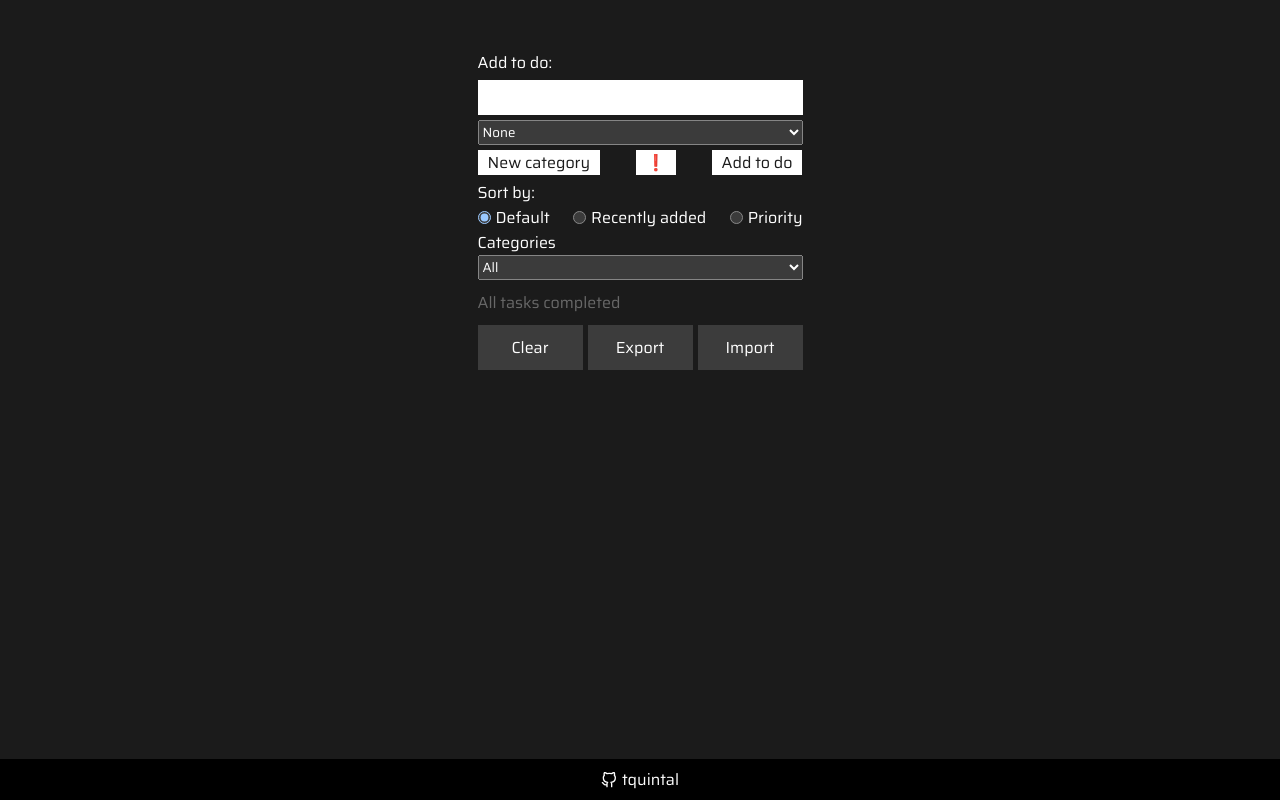
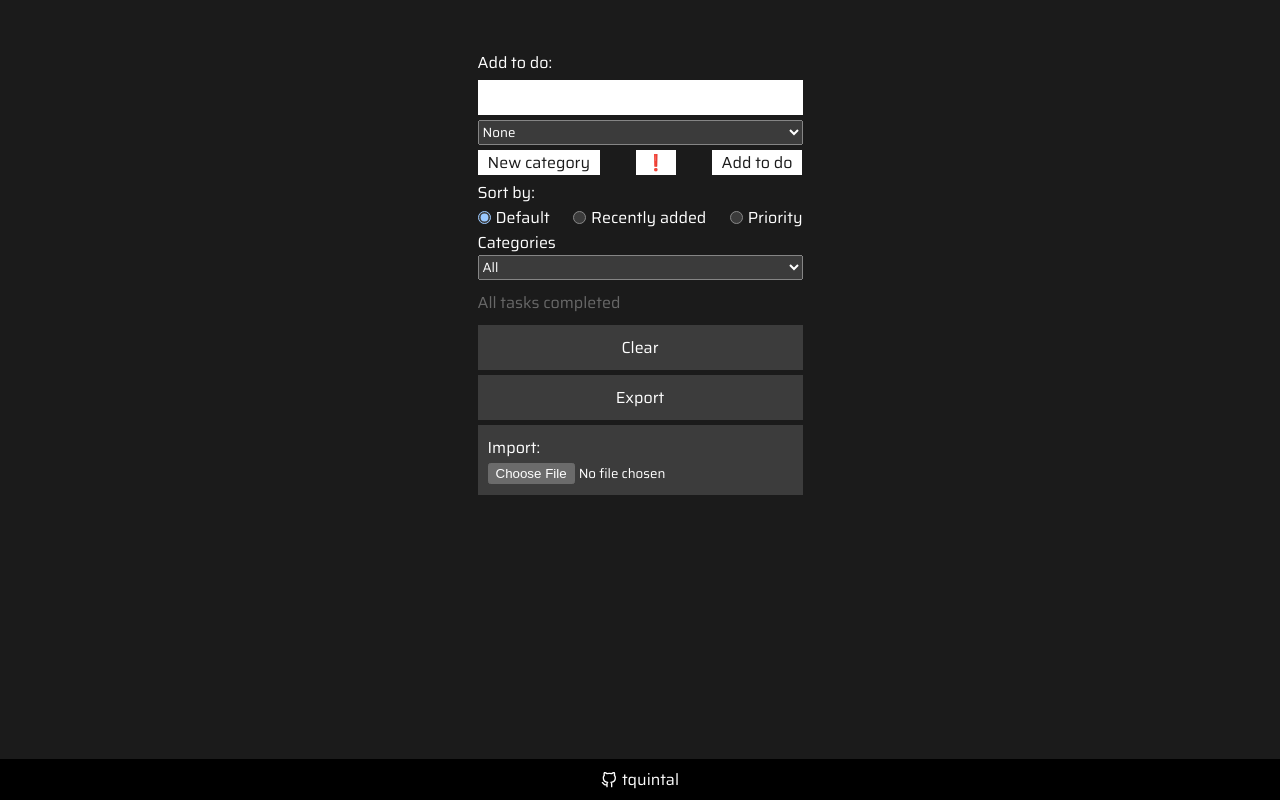
Before and after one commit to tquintal/to-do-app-v1, a React (Create React App) app: page / in a window 1280 px wide. Built offline with nearby package versions, Linux system fonts and the light colour scheme.

Commit message:
import todos from file

```diff
--- a/src/components/ImportExport/ImportExport.js
+++ b/src/components/ImportExport/ImportExport.js
@@ -6,23 +6,59 @@ import { CSVLink } from 'react-csv';
 function ImportExport() {
     const storageContext = useContext(StorageContext);
 
+    const onImportHandler = event => {
+        const csvToArray = (str, delimiter = ',') => {
+            const headers = str.slice(0, str.indexOf('\n')).split(delimiter);
+
+            if (headers.join('') !== 'idcontentcreatedcategoryhighPrioritycompleted') {
+                alert('⚠️ Error, wrong format file.');
+                return 'error';
+            };
+
+            const rows = str.slice(str.indexOf('\n') + 1).split('\n');
+
+            const arr = rows.map(row => {
+                const values = row.split(delimiter);
+                const el = headers.reduce((object, header, index) => {
+                    if (values[index] === 'true')
+                        object[header] = true
+                    else if (values[index] === 'false')
+                        object[header] = false
+                    else
+                        object[header] = values[index];
+
+                    return object;
+                }, {});
+                return el;
+            });
+
+            return arr;
+        };
+
+        if (event.target.files[0]) {
+            const reader = new FileReader();
+            reader.readAsText(event.target.files[0]);
+            reader.onload = e => {
+                let text = e.target.result.replace(/"/g, '');
+                const convert = csvToArray(text);
+                if (convert !== 'error')
+                    storageContext.onLoadToDos(csvToArray(text));
+            };
+        };
+    };
+
     const onDeleteAllHandler = () => {
         storageContext.onDeleteAll();
-    };
-
-    const onClickHandler = () => {
-        alert('Not available yet');
     };
 
     return (
         <div className={classes['import-export-container']}>
             <button onClick={onDeleteAllHandler}>Clear</button>
             <CSVLink data={storageContext.toDos}>Export</CSVLink>
-            {/* <div className={classes['import-container']}>
+            <div className={classes['import-container']}>
                 <label htmlFor='upload'>Import:</label>
-                <input id='upload' type='file' accept='.csv' />
-            </div> */}
-            <button onClick={onClickHandler}>Import</button>
+                <input id='upload' type='file' accept='.csv' onChange={onImportHandler} />
+            </div>
         </div>
     );
 };
--- a/src/components/ImportExport/ImportExport.module.css
+++ b/src/components/ImportExport/ImportExport.module.css
@@ -1,7 +1,14 @@
 .import-export-container {
   display: flex;
+  flex-direction: column;
   gap: 5px;
   padding-top: 5px;
+  width: 100%;
+}
+
+.import-container {
+  background: #3c3c3c;
+  padding: 10px;
 }
 
 .import-export-container button,
@@ -13,5 +20,4 @@
   background: #3c3c3c;
   padding: 10px;
   cursor: pointer;
-  width: 100%;
 }
--- a/src/components/ToDoList/ToDoList.js
+++ b/src/components/ToDoList/ToDoList.js
@@ -63,7 +63,7 @@ function ToDoList() {
     };
 
     const onLoadTestToDosHandler = () => {
-        storageContext.onLoadTestToDos(testToDos);
+        storageContext.onLoadToDos(testToDos);
     };
 
     const HighPriority = props => {
@@ -72,10 +72,6 @@ function ToDoList() {
 
     const DeleteButton = props => {
         return <button onClick={onDeleteHandler} title='delete-button' todoid={props.todoid} className={classes['delete-button']}>Delete</button>;
-    };
-
-    const logToDo = toDo => {
-        return console.table(toDo);
     };
 
     return (
@@ -111,7 +107,7 @@ function ToDoList() {
                 <ul className={classes['to-do-list-container']}>
                     {
                         storageContext.toDos.length > 0 && getSortedToDos().filter(toDo => !toDo.completed).map(toDo =>
-                            <li key={toDo.id} className={classes['to-do-list-item-container']} onClick={() => logToDo(toDo)}>
+                            <li key={toDo.id} className={classes['to-do-list-item-container']}>
                                 <div className={classes['to-do-list-item-left']}>
                                     <input type='checkbox' onChange={onChangeHandler} todoid={toDo.id} checked={toDo.completed} title='checkbox' />
                                     <input type='text' title='todo' defaultValue={toDo.content} onChange={onInputChangeHandler} todoid={toDo.id} className={classes['edit-todo-input']} />
--- a/src/storage/storage-context.js
+++ b/src/storage/storage-context.js
@@ -11,7 +11,7 @@ const StorageContext = React.createContext({
     onEdit: () => { },
     onDelete: () => { },
     onDeleteAll: () => { },
-    onLoadTestToDos: () => { }
+    onLoadToDos: () => { }
 });
 
 export const StorageContextProvider = props => {
@@ -19,8 +19,14 @@ export const StorageContextProvider = props => {
     const [categories, setCategories] = useState(JSON.parse(localStorage.getItem('Categories')) || ['none']);
     const [addCategoryView, setAddCategoryView] = useState(false);
 
-    // Load test values
-    const loadTestToDosHandler = testToDos => {
+    // LOAD
+    const loadToDosHandler = testToDos => {
+        let updatedCategories = [];
+        for (let i = 0; i < testToDos.length; i++) {
+            if (!updatedCategories.find(el => el === testToDos[i].category))
+                updatedCategories.push(testToDos[i].category);
+        };
+
         setToDos(() => {
             const updatedToDos = testToDos.concat();
             localStorage.setItem('ToDos', JSON.stringify(updatedToDos));
@@ -28,9 +34,8 @@ export const StorageContextProvider = props => {
         });
 
         setCategories(() => {
-            const updatedCat = ['none', 'one', 'two', 'three', 'four'];
-            localStorage.setItem('Categories', JSON.stringify(updatedCat));
-            return updatedCat;
+            localStorage.setItem('Categories', JSON.stringify(updatedCategories));
+            return updatedCategories;
         });
     };
 
@@ -148,7 +153,7 @@ export const StorageContextProvider = props => {
                 onEdit: editHandler,
                 onDelete: deleteHandler,
                 onDeleteAll: deleteAllHander,
-                onLoadTestToDos: loadTestToDosHandler
+                onLoadToDos: loadToDosHandler
             }}
         >
             {props.children}
```
Also changed, not shown: 1 other file (tests, documents, lock files or other folders).
